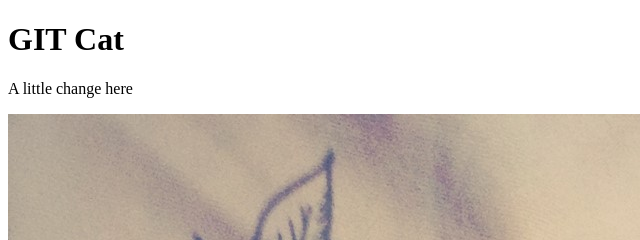
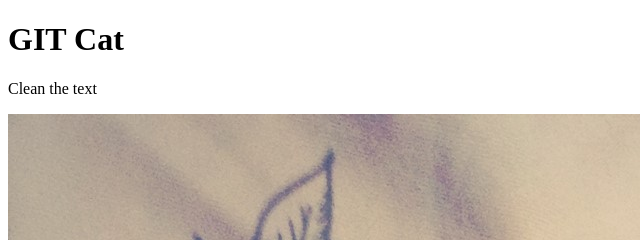
Before and after one commit to OlegMeleshin/Second_take, a plain HTML site: page index.html in a window 1280 px wide. Shown: the top 240 px of the page, 0-640 px from the left. Drawn offline with Linux system fonts and the light colour scheme.

Commit message:
third step of second take

```diff
--- a/index.html
+++ b/index.html
@@ -6,7 +6,7 @@
 </head>
 <body>
     <h1>GIT Cat</h1>
-    <p>A little change here</p>
+    <p>Clean the text</p>
     <p><img src="cat.png"></p>
 </body>
 </html>
```
